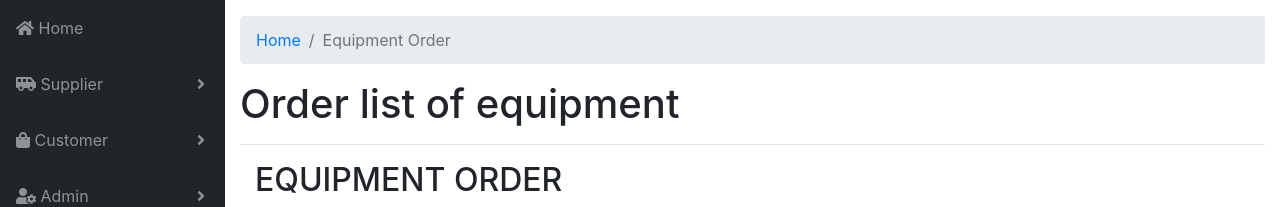
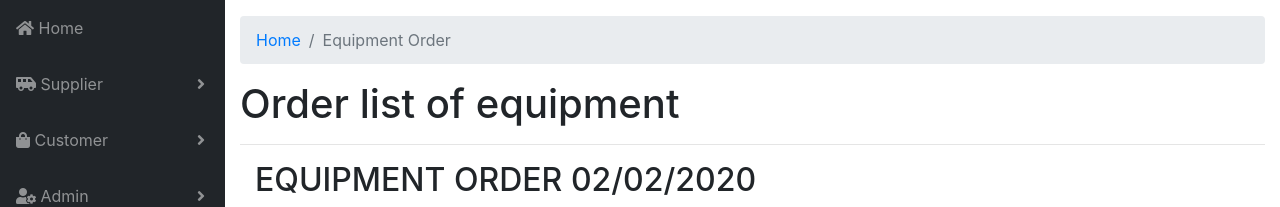
Before and after one commit to yewkhen97/Event_management_system, a PHP site: page /EMS/sViewOrderList.php?data=1 in a window 1280 px wide. Shown: the part 56-263 px from the top of the page. Run offline with PHP 8.4, Linux system fonts and the light colour scheme; a user stored in the database is signed in; data that the repository does not hold is empty.

Commit message:
Update sViewOrderList.php
title update

```diff
--- a/ApplicationLayer/UserView/sViewOrderList.php
+++ b/ApplicationLayer/UserView/sViewOrderList.php
@@ -39,7 +39,7 @@ echo '</script>';
   <a href="javascript:void(0)" class="w3-button w3-red w3-margin-right" onclick="w3_open()"></a>
 </header>
       <section class="container content-section">
-        <h2 class="section-header">EQUIPMENT ORDER</h2>
+        <h2 class="section-header">EQUIPMENT ORDER 02/02/2020</h2>
             <table class="table">
               <thead>
                 <tr>
```
